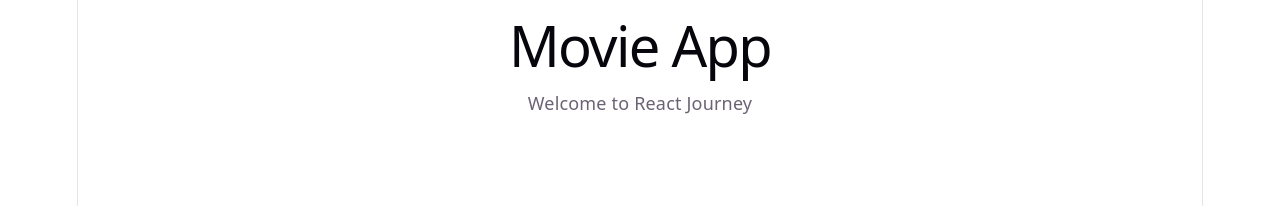
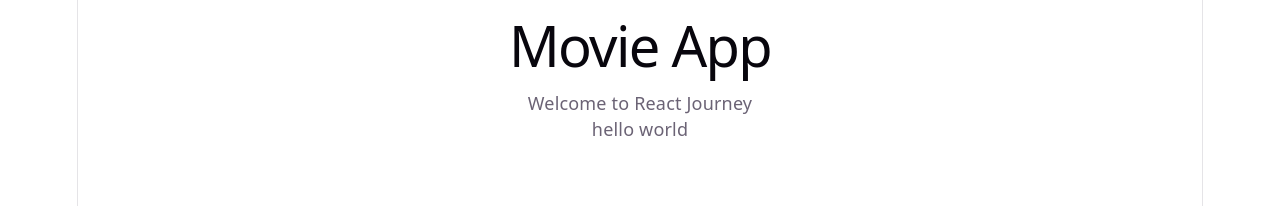
Before and after one commit to sanath2003git/movie_, a React (Vite) app in the folder frontend/: page / in a window 1280 px wide. Shown: the top 206 px of the page. Built offline with nearby package versions, Linux system fonts and the light colour scheme.

Commit message:
Create first reusable React component

```diff
--- a/frontend/src/App.jsx
+++ b/frontend/src/App.jsx
@@ -2,11 +2,24 @@ import './App.css'
 
 function App() {
   return (
+    <>
       <div>
-        <h1>Movie App</h1>
+      <h1>Movie App</h1>
       <p>Welcome to React Journey</p>
       </div>
+      <Text/>
+    </>
+
   )
+}
+function Text(){
+  return(
+    <div>
+      <p>
+        hello world
+      </p>
+    </div>
+  );
 }
 
 export default App
```
